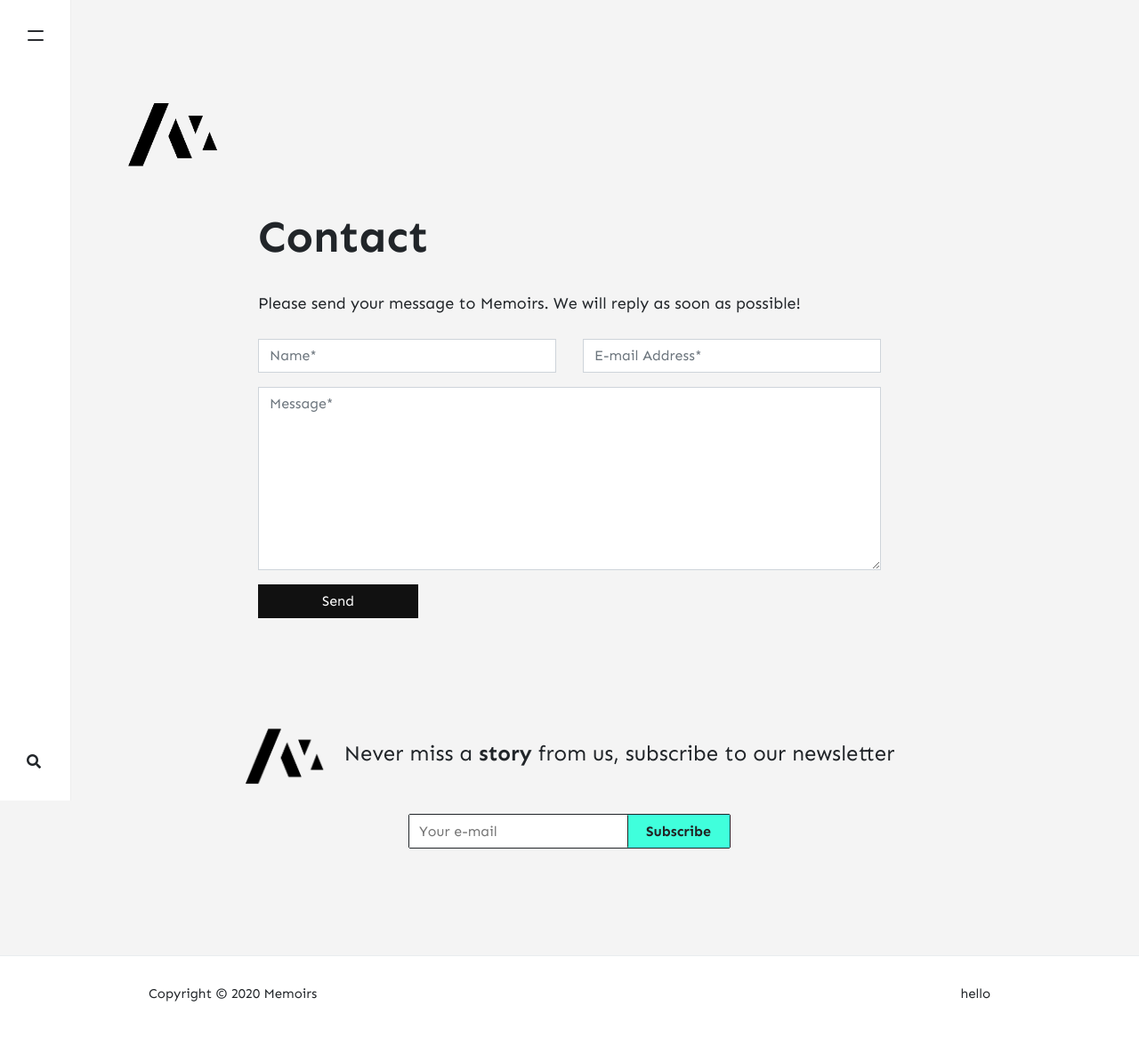
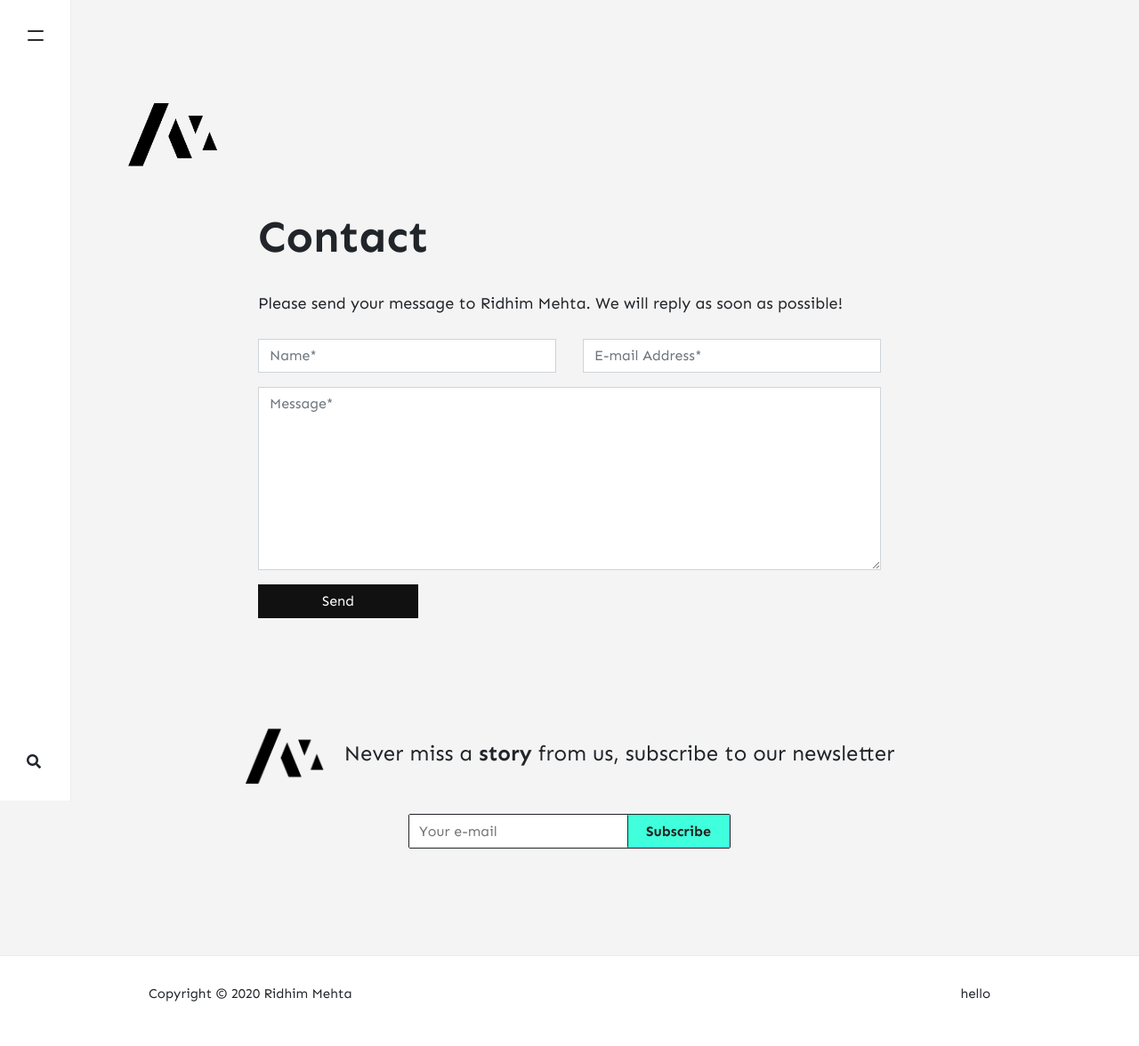
Before and after one commit to rdmmehta/rdmmehta.github.io, a Jekyll site: the page built from _pages/contact.md, in a window 1280 px wide. Shown: the whole page at 89% size. Built offline with Jekyll 4.4.1, drawn with Linux system fonts in a browser that asks for light colours; nearby versions of some CDN libraries; comment, search, counter and statistics services are not loaded; some of the changed lines change nothing that is shown.

Commit message:
Update _config.yml

```diff
--- a/_config.yml
+++ b/_config.yml
@@ -1,36 +1,28 @@
 # Site
-name: "Memoirs"
-title: "Memoirs"
-description: "I will take you on the fabulous world of exploration. Travel, culture, lifestyle. Eat, Pray, Love!"
+name: "Ridhim Mehta"
+title: "Ridhim Mehta"
+description: "Just another Curious Traveller"
 logo: 'assets/images/logo.png'
 favicon: 'assets/images/logo.png'
-baseurl: /jekyll-theme-memoirs
+baseurl: /
 google_analytics: 'UA-xxxxxxxx-1'
-disqus: 'demowebsite'
-mailchimp-list: 'https://wowthemes.us11.list-manage.com/subscribe/post?u=8aeb20a530e124561927d3bd8&amp;id=8c3d2d214b'
+disqus: ''
+mailchimp-list: 'https://ridh.us10.list-manage.com/subscribe/post?u=651597af18b7f25d64715d630&amp;id=f8ff3217a1'
 include: ["_pages"]
 permalink: /:title/
-email: wowthemesnet@gmail.com
+email: rdm.mehta13@gmail.com
 
 # Authors
 authors:
-  sal:
-    name: Sal
-    display_name: Sal
+  Ridhim:
+    name: Ridhim
+    display_name: Ridhim
     gravatar: e56154546cf4be74e393c62d1ae9f9d4
-    email: wowthemesnet@gmail.com
-    web: https://www.wowthemes.net/donate/
-    twitter: https://twitter.com/wowthemesnet
-    description: "Author of Mediumish, a Bootstrap Medium styled template available for WordPress, HTML, Ghost and Jekyll. You are currently previewing Jekyll template demo."
-  john:
-    name: John
-    display_name: John
-    avatar: 'assets/images/avatar.png'
-    gravatar: b1cc14991db7a456fcd761680bbc8f81
-    email: wowthemesnet@gmail.com
-    web: https://www.wowthemes.net
-    twitter: https://twitter.com/wowthemesnet
-    description: "This is the author box. Write a short description of the author here. You are currently previewing Mediumish demo, a Jekyll template compatible with Github pages."
+    email: rdm.mehta13@gmail.com
+    web: https://www.ridh.im
+    twitter: https://twitter.com/rdmmehta
+    description: "Just another Curious Traveller"
+
 
 # Plugins
 plugins:
```
